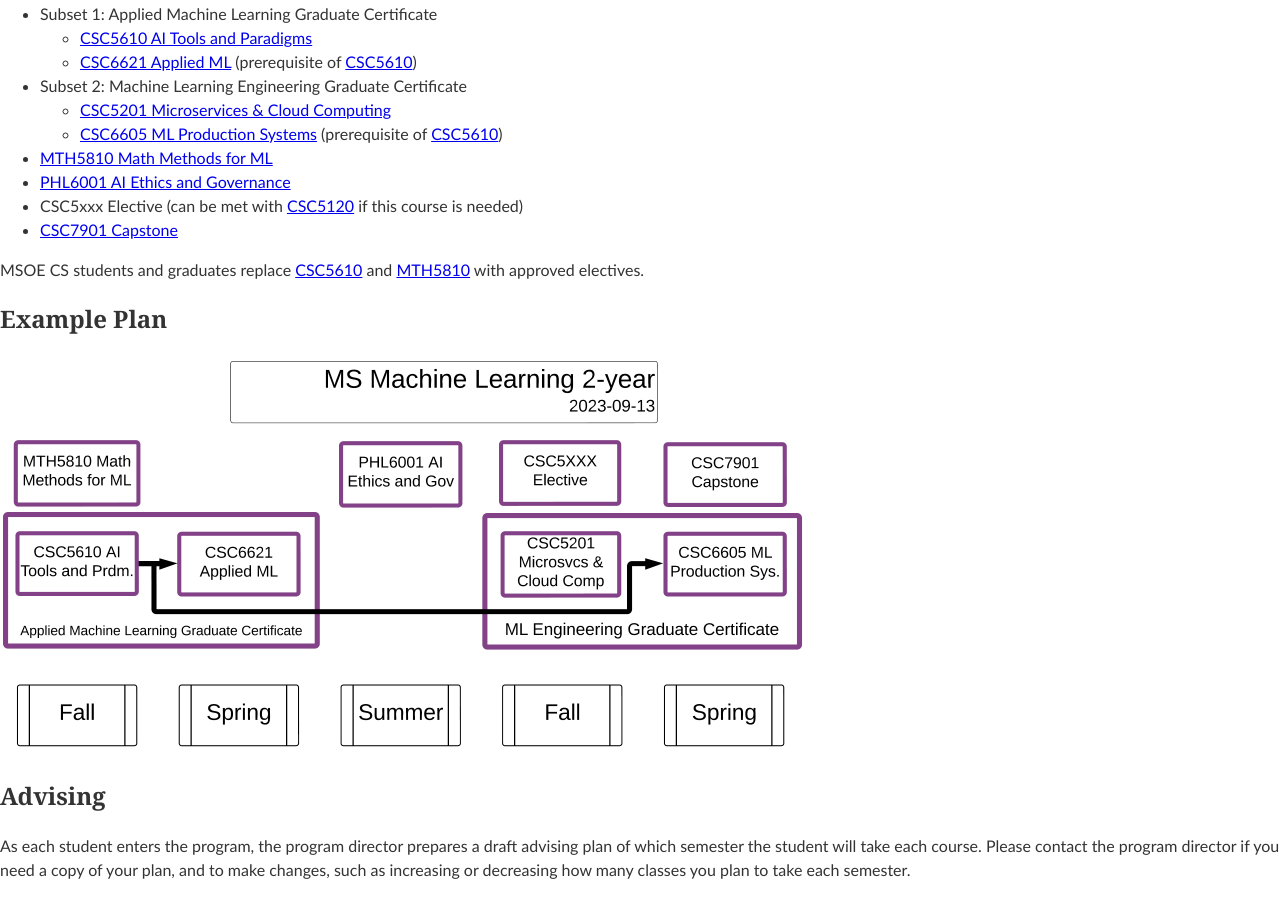
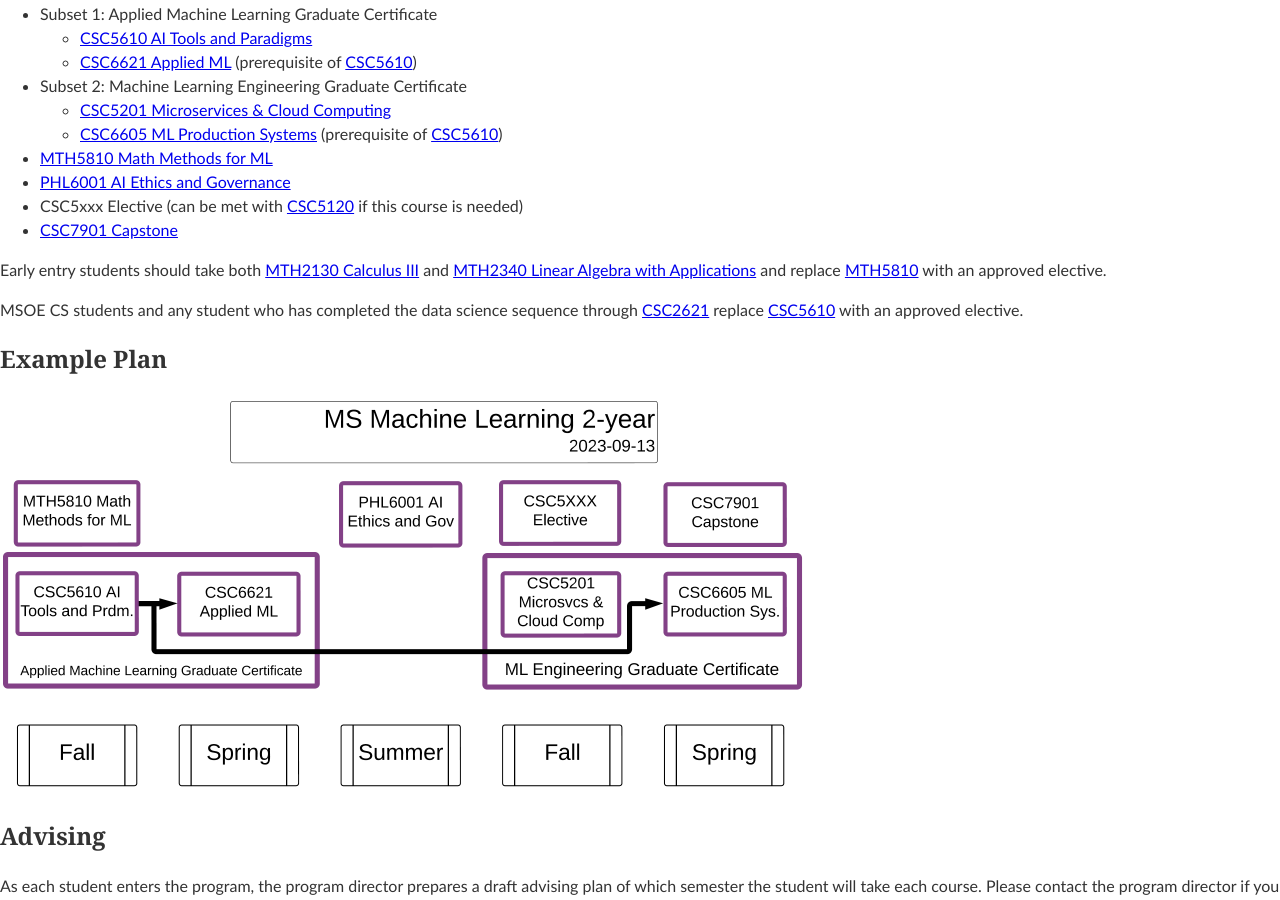
Before and after one commit to edurant/edurant.github.io, a Jekyll site: the page built from advising/msml.md, in a window 1280 px wide and 900 px high, scrolled down 3111 px. Built offline with Jekyll 4.4.1, drawn with Linux system fonts in a browser that asks for light colours; our own code applies the rules of GitHub Pages for plain Markdown files.

Commit message:
updated MSML early entry tracks and MTH5810 guidance

```diff
--- a/advising/msml.md
+++ b/advising/msml.md
@@ -96,7 +96,9 @@ The 8 required courses comprise 2, 2-course subsets that each meet the requireme
 * CSC5xxx Elective (can be met with [CSC5120][CSC5120] if this course is needed)
 * [CSC7901 Capstone][CSC7901]
 
-MSOE CS students and graduates replace [CSC5610][CSC5610] and [MTH5810][MTH5810] with approved electives.
+Early entry students should take both [MTH2130 Calculus III][MTH2130] and [MTH2340 Linear Algebra with Applications][MTH2340] and replace [MTH5810][MTH5810] with an approved elective.
+
+MSOE CS students and any student who has completed the data science sequence through [CSC2621][CSC2621] replace [CSC5610][CSC5610] with an approved elective.
 
 ## Example Plan
 <img src="msml-2y-1x.png" width="806" height="395" border="0" srcset="msml-2y-1x.png 1x, msml-2y-2x.png 2x, msml-2y-4x.png 4x" alt="2-year, 5-semester (including 1 summer) flowchart with key prerequisites"/>
```
Also changed, not shown: 1 other file.
